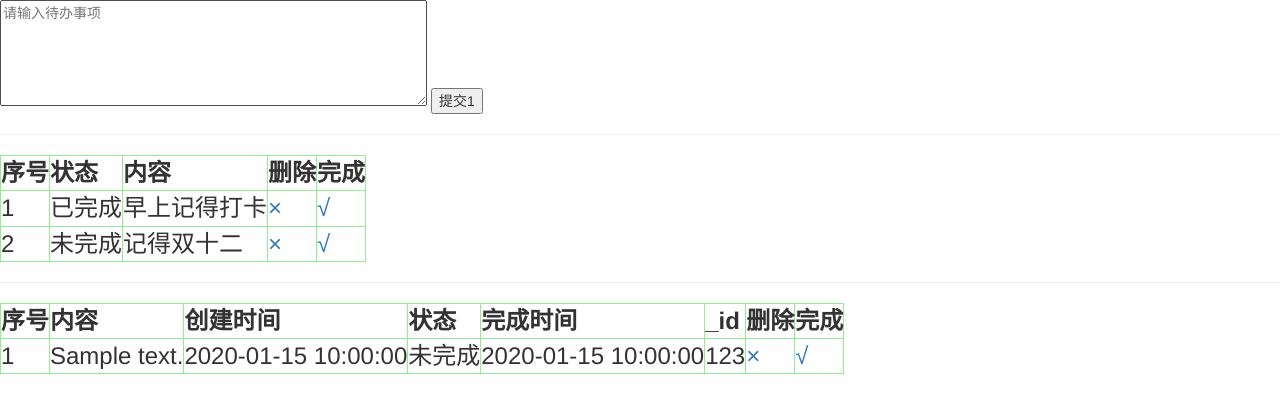
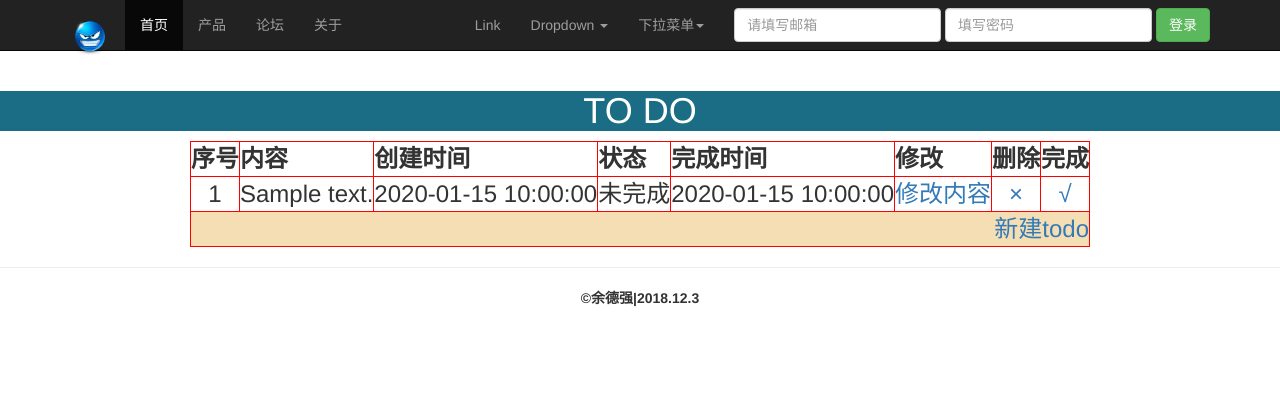
Before and after one commit to GiHeart/todo, a Flask app: page /testa in a window 1280 px wide. Shown: the top 413 px of the page. Run offline with Flask 2, Linux system fonts and the light colour scheme; a database or web service that is not in the repository returns one stand-in record (values such as "Sample title"); some libraries are stand-ins or nearby versions.

Commit message:
功能基本实现

```diff
--- a/app.py
+++ b/app.py
@@ -25,17 +25,20 @@ def get():
     return 'Hello World!'
 
 
-@app.route('/add', methods=['POST'])
+@app.route('/add', methods=['GET', 'POST'])
 def add():
-    content = request.form
-    u_content = content['u_content']
-    print(u_content)
-    collection.insert_one({'content': u_content, 'create_time': datetime.now(), 'status': 0, 'finish_time': None, 'time': time.time()})
-    x = collection.find_one({})
-    print(x)
-    if x:
-        time.sleep(2)
-        return redirect(url_for('index'))
+    if request.method == 'GET':
+        return render_template('add.html')
+    else:
+        content = request.form
+        u_content = content['u_content']
+        print(u_content)
+        collection.insert_one({'content': u_content, 'create_time': datetime.now(), 'status': 0, 'finish_time': '', 'time': time.time()})
+        x = collection.find_one({})
+        print(x)
+        if x:
+            time.sleep(2)
+            return redirect(url_for('index'))
 
 
 @app.route('/finish')
@@ -43,7 +46,7 @@ def finish():
     args = request.args
     id = args['id']
     print(id)
-    collection.update({'content': id}, {'$set': {'status': 1}})
+    collection.update({'content': id}, {'$set': {'status': 1, 'finish_time': datetime.now()}})
     return redirect(url_for('index'))
 
 
@@ -58,5 +61,45 @@ def delete():
     return redirect(url_for('index'))
 
 
+@app.route('/update', methods=['GET', 'POST'])
+def update():
+    if request.method == 'GET':
+        args = request.args
+        global x
+        x = args['id']
+        print(x)
+        return render_template('update.html', a=x)
+    else:
+        form = request.form
+        con = form['modify']
+        collection.update({'content': x}, {'$set': {'content': con}})
+        print(con)
+        return redirect(url_for('index'))
+
+
+@app.route('/about')
+def about():
+    return render_template('about.html')
+
+
+@app.route('/sign_in', methods=['POST', 'GET'])
+def sign_in():
+    if request.method == 'GET':
+        return render_template('sign.html')
+    else:
+        form = request.form
+        user = form['user']
+        password = form['password']
+        print(user)
+        print(password)
+        collection = db['user']
+        a = collection.find_one({'user': user})
+        print(a)
+        if user == a['user'] and password == a['password']:
+            return '登录成功'
+        else:
+            return '用户名或密码输错'
+
+
 if __name__ == '__main__':
     app.run()
--- a/templates/base.html
+++ b/templates/base.html
@@ -9,8 +9,76 @@
   <link rel="icon" href="{{ url_for('static', filename='image/favicon.ico') }}">
 {% endblock %}
 </head>
+{% block div %}
+<div>
+<nav class="navbar navbar-inverse navbar-fixed-top">
+        <div class="container">
+            <div class="navbar-header">
+            <!--小屏幕设备菜单自适应-->
+            <button type="button" class="navbar-toggle collapsed" data-toggle="collapse"
+                    data-target="#navbar" aria-expanded="false">
+                <span class="sr-only">菜单</span>
+                <span class="icon-bar"></span>
+                <span class="icon-bar"></span>
+                <span class="icon-bar"></span>
+            </button>
+            <!--logo-->
+            <a class="navbar-brand " href="http://www.baidu.com" target="_blank">
+                <img src="{{ url_for('static', filename='image/4523.png') }}" width="40px" height="40px">
+            </a>
+        </div>
+
+            <div id="navbar" class="navbar-collapse collapse">
+                <ul class="nav navbar-nav">
+                    <li class="active"><a href="#">首页</a></li>
+                    <li><a href="#">产品</a></li>
+                    <li><a href="#">论坛</a></li>
+                    <li><a href="{{ url_for('about') }}">关于</a></li>
+                </ul>
+                <form class="navbar-form navbar-right">
+                    <input type="email" placeholder="请填写邮箱" class="form-control">
+                    <input type="password" placeholder="填写密码" class="form-control">
+                    <button type="submit" class="btn btn-success">登录</button>
+                </form>
+
+                <ul class="nav navbar-nav navbar-right">
+                    <li></li>
+                    <li class="dropdown">
+                        <a href="#" class="dropdown-toggle" data-toggle="dropdown" role="button" aria-haspopup="true" aria-expanded="false">下拉菜单<span class="caret"></span></a>
+                        <ul class="dropdown-menu">
+                            <li><a href="#">我的设置</a></li>
+                            <li><a href="#">我的收藏</a></li>
+                            <li class="divider" role="separator"></li>
+                            <li><a href="#">关注</a></li>
+                        </ul>
+                    </li>
+                </ul>
+                <ul class="nav navbar-nav navbar-right">
+        <li><a href="#">Link</a></li>
+        <li class="dropdown">
+          <a href="#" class="dropdown-toggle" data-toggle="dropdown" role="button" aria-haspopup="true" aria-expanded="false">Dropdown <span class="caret"></span></a>
+          <ul class="dropdown-menu">
+            <li><a href="#">Action</a></li>
+            <li><a href="#">Another action</a></li>
+            <li><a href="#">Something else here</a></li>
+            <li role="separator" class="divider"></li>
+            <li><a href="#">Separated link</a></li>
+          </ul>
+        </li>
+      </ul>
+            </div>
+        </div>
+    </nav>
+</div>
+{% endblock %}
 <body>
 {% block body %}
 {% endblock %}
+<div class="footer" style="margin-top: auto;" align="center">
+    <footer class="">
+        <hr/>
+        <strong>&copy;余德强|2018.12.3</strong>
+    </footer>
+ </div>
 </body>
 </html>
--- a/templates/index.html
+++ b/templates/index.html
@@ -1,54 +1,24 @@
 {% extends 'base.html' %}
 {% block title %}HELLO{% endblock %}
 {% block body %}
-<div id="todo-add">
-  <form action="{{ url_for('add') }}" method="post">
-    <textarea placeholder="请输入待办事项" rows=5 cols=50 name="u_content"></textarea>
-    <input type="submit" value="提交1">
-  </form>
-</div>
+
 <hr/>
-
-<div id="todo_list">
-  <table border="1px" style="border: solid lightgreen 1px;font-size: 24px;padding: 50px" cellpadding="10px" cellspacing="2px">
-    <tr>
-      <th>序号</th>
-      <th>状态</th>
-      <th>内容</th>
-      <th>删除</th>
-      <th>完成</th>
-    </tr>
-    <tr>
-      <td>1</td>
-      <td>已完成</td>
-      <td>早上记得打卡</td>
-      <td><a>×</a></td>
-      <td><a>√</a></td>
-    </tr>
-    <tr>
-      <td>2</td>
-      <td>未完成</td>
-      <td>记得双十二</td>
-      <td><a>×</a></td>
-      <td><a>√</a></td>
-    </tr>
-  </table>
-</div>
-<hr/>
-  <div id="test">
-  <table border="1px" style="border: solid lightgreen 1px;font-size: 24px;padding: 50px" cellpadding="10px" cellspacing="2px">
+  <div id="test" align="center" style="margin-top: 70px;">
+  <h1 style="color: white;background-color: #1b6d85">TO DO</h1>
+  <table border="1px" style="border: solid red 1px;font-size: 24px;padding: 50px" cellpadding="10px" cellspacing="2px">
     <tr>
       <th>序号</th>
       <th>内容</th>
       <th>创建时间</th>
       <th>状态</th>
       <th>完成时间</th>
-      <th>_id</th>
+      <th>修改</th>
       <th>删除</th>
       <th>完成</th>
     </tr>
 {% for d in data %}
-      <tr>
+  {% if d.status == 1 %}
+    <tr bgcolor="#90ee90" align="center">
         <td>{{ loop.index }}</td>
         <td>{{ d.content }}</td>
         <td>{{ d.create_time }}</td>
@@ -58,11 +28,28 @@
           <td>未完成</td>
         {% endif %}
         <td>{{ d.finish_time }}</td>
-        <td>123</td>
+        <td><a href="{{ url_for('update', id=d.content) }}">修改内容</a></td>
         <td><a href="{{ url_for('delete', id=d.content) }}">×</a></td>
         <td><a href="{{ url_for('finish', id=d.content) }}">√</a></td>
       </tr>
+  {% else %}
+      <tr align="center">
+        <td>{{ loop.index }}</td>
+        <td>{{ d.content }}</td>
+        <td>{{ d.create_time }}</td>
+        {% if d.status == 1 %}
+          <td>已完成</td>
+        {% else %}
+          <td>未完成</td>
+        {% endif %}
+        <td>{{ d.finish_time }}</td>
+        <td><a href="{{ url_for('update', id=d.content) }}">修改内容</a></td>
+        <td><a href="{{ url_for('delete', id=d.content) }}">×</a></td>
+        <td><a href="{{ url_for('finish', id=d.content) }}">√</a></td>
+      </tr>
+  {% endif %}
 {% endfor %}
+      <tr align="right" bgcolor="#f5deb3"><td colspan="8"><a href="{{ url_for('add') }}">新建todo</a></td></tr>
   </table>
   </div>
 {% endblock %}
--- /dev/null
+++ b/testp.py
@@ -0,0 +1,6 @@
+from pymongo import MongoClient
+client = MongoClient()
+from bson import ObjectId
+db = client['todo']
+collection = db['user']
+collection.insert_one({'user': 'yu', 'password': 'yu123'})
```
Also changed, not shown: templates/about.html (added, +15 -0 lines), templates/add.html (added, +10 -0 lines), templates/sign.html (added, +14 -0 lines), templates/update.html (added, +10 -0 lines).
